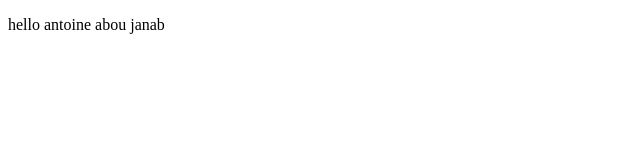
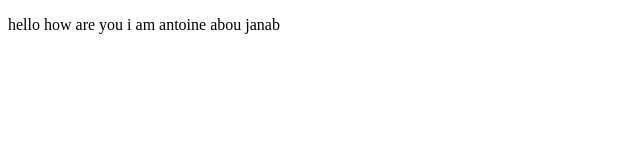
Before and after one commit to Antoine-Abou-Janab/Coursera-test, a plain HTML site: page site/index.html in a window 1280 px wide. Shown: the whole page, without its empty margins (0-640 px from the left). Drawn offline with Linux system fonts and the light colour scheme.

Commit message:
hie how are ytou

```diff
--- a/site/index.html
+++ b/site/index.html
@@ -6,6 +6,6 @@
 	<title>Hello world</title>
 </head>
 <body>
-<p>hello antoine abou janab </p>
+<p>hello  how are you i am antoine abou janab</p>
 </body>
 </html>
```
